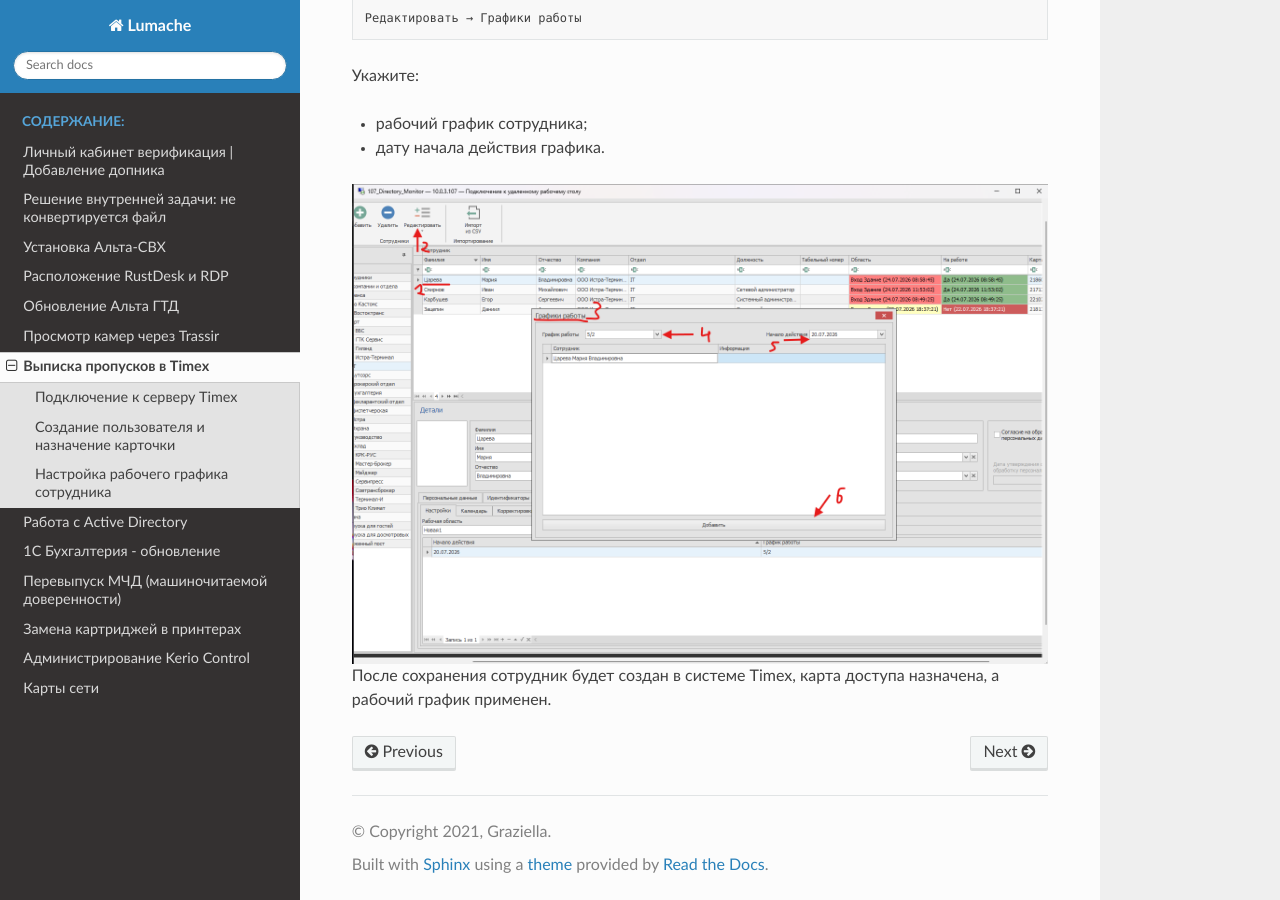
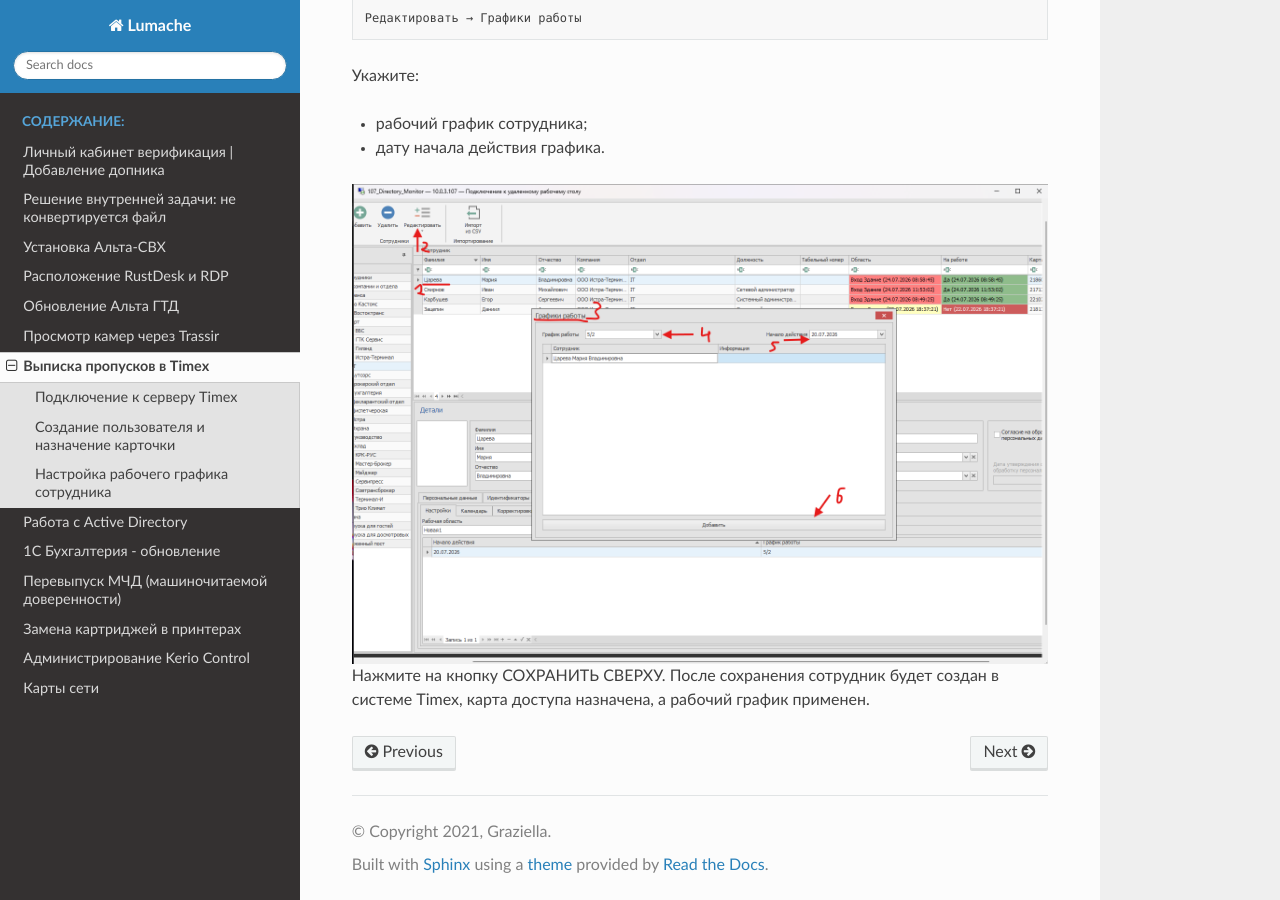
Before and after one commit to RdotF/docs, a Sphinx documentation site: the page built from docs/source/timex.rst, in a window 1280 px wide and 900 px high, scrolled down 3777 px. Built offline with Sphinx 7.4.7 and the Read the Docs theme 3.1.0, drawn with Linux system fonts in a browser that asks for light colours.

Commit message:
Update timex.rst

```diff
--- a/docs/source/timex.rst
+++ b/docs/source/timex.rst
@@ -131,5 +131,5 @@
    :align: center
    :width: 700px
 
-
+Нажмите на кнопку СОХРАНИТЬ СВЕРХУ.
 После сохранения сотрудник будет создан в системе Timex, карта доступа назначена, а рабочий график применен.
```
